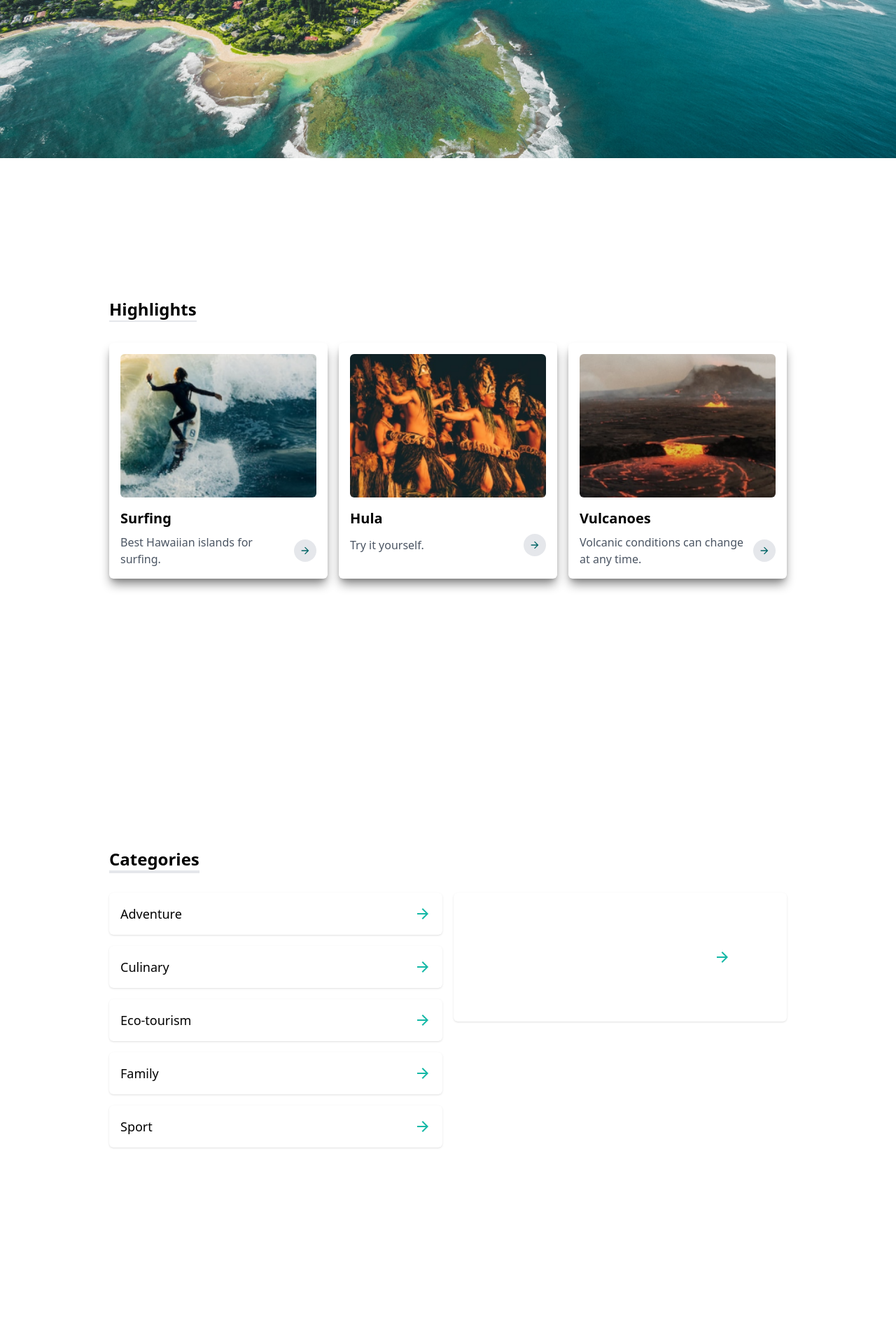
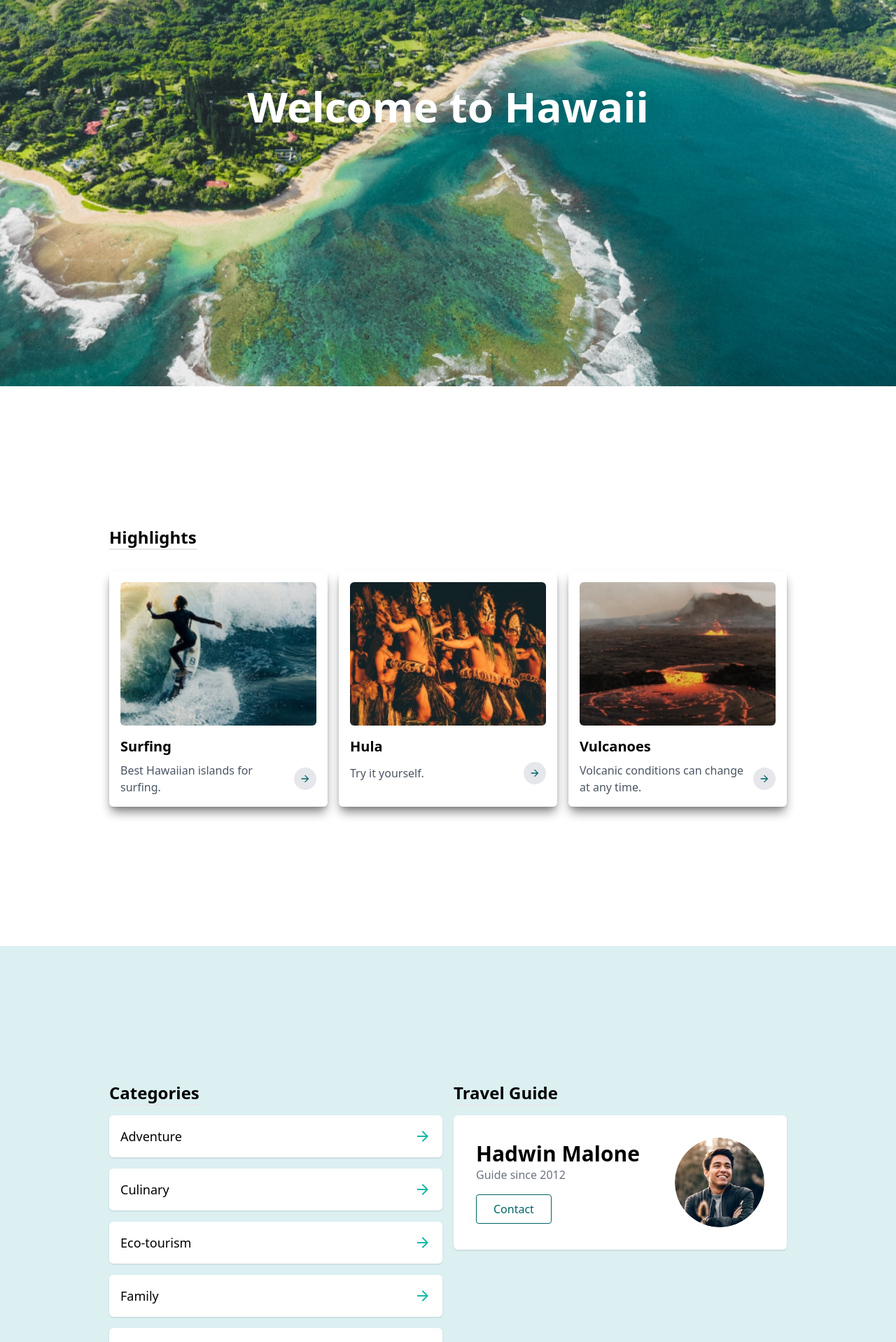
Before and after one commit to JavadAlip/SeclobTask, a React (Vite) app: page / in a window 1280 px wide. Shown: the part 320-2238 px from the top of the page at 70% size. Before the commit the page ends 2146 px from the top, so only its background shows below. Built offline with nearby package versions, Linux system fonts and the light colour scheme.

Commit message:
Components updated.

```diff
--- a/src/App.jsx
+++ b/src/App.jsx
@@ -2,6 +2,7 @@ import Navbar from './Components/Navbar';
 import Home from './Components/Home';
 import Highlights from './Components/Highlights';
 import Categories from './Components/Categories';
+import Footer from './Components/Footer';
 
 function App() {
   return (
@@ -10,43 +11,8 @@ function App() {
       <Home/>
       <Highlights/>
       <Categories/>
+      <Footer/>
     </div>
   )
 }
 export default App;
-
-// import { useState } from 'react'
-// import reactLogo from './assets/react.svg'
-// import viteLogo from '/vite.svg'
-// import './App.css'
-
-// function App() {
-//   const [count, setCount] = useState(0)
-
-//   return (
-//     <>
-//       <div>
-//         <a href="https://vitejs.dev" target="_blank">
-//           <img src={viteLogo} className="logo" alt="Vite logo" />
-//         </a>
-//         <a href="https://react.dev" target="_blank">
-//           <img src={reactLogo} className="logo react" alt="React logo" />
-//         </a>
-//       </div>
-//       <h1>Vite + React</h1>
-//       <div className="card">
-//         <button onClick={() => setCount((count) => count + 1)}>
-//           count is {count}
-//         </button>
-//         <p>
-//           Edit <code>src/App.jsx</code> and save to test HMR
-//         </p>
-//       </div>
-//       <p className="read-the-docs">
-//         Click on the Vite and React logos to learn more
-//       </p>
-//     </>
-//   )
-// }
-
-// export default App
--- a/src/Components/Categories.jsx
+++ b/src/Components/Categories.jsx
@@ -1,22 +1,22 @@
 import React from 'react';
-import { MdArrowForward } from 'react-icons/md'; // Arrow icon from react-icons
+import { MdArrowForward } from 'react-icons/md';
+import guideImg from '../assets/Ellipse 10.png'
 
 const categories = ['Adventure', 'Culinary', 'Eco-tourism', 'Family', 'Sport'];
 
 const Categories = () => {
     return (
-        <div name='projects' className='w-full md:h-screen mt-16 sm:mt-0'>
+        <div name='projects' className='w-full md:h-screen mt-16 sm:mt-0 bg-bgcategory'>
             <div className='max-w-[1000px] mx-auto flex flex-col h-full w-full p-4 justify-center'>
-                <div className='pb-8'>
-                    <p className='text-2xl inline border-b-4 hover:text-gray-400 font-bold'>Categories</p>
-                </div>
+                {/* Category Section */}
                 <div className='grid gap-4 md:grid-cols-2'>
+                    {/* Categories List */}
                     <div className="space-y-4">
+                        <h1 className='font-bold inline border-b-2 text-2xl'>Categories</h1>
                         {categories.map((category, index) => (
                             <div
                                 key={index}
-                                className="flex justify-between items-center bg-white p-4 rounded-md shadow hover:bg-gray-100 cursor-pointer"
-                            >
+                                className="flex justify-between items-center bg-white p-4 rounded-md shadow hover:bg-gray-100 cursor-pointer">
                                 <span className="text-lg font-medium">{category}</span>
                                 <span className="text-teal-500">
                                     <MdArrowForward size={24} />
@@ -24,12 +24,23 @@ const Categories = () => {
                             </div>
                         ))}
                     </div>
+
+                    {/* Travel Guide Section */}
                     <div className="space-y-4">
-                        <div className="flex justify-between items-center bg-white p-20 rounded-md shadow hover:bg-gray-100 cursor-pointer">
-                            <span className="text-lg font-medium"></span>
-                            <span className="text-teal-500">
-                                <MdArrowForward size={24} />
-                            </span>
+                        <h1 className="font-bold inline border-b-2 text-2xl">Travel Guide</h1>
+                        <div className="flex justify-between items-center bg-white p-8 rounded-md shadow hover:bg-gray-100 cursor-pointer">
+                            {/* Guide Information */}
+                            <div>
+                                <p className="text-3xl font-bold">Hadwin Malone</p>
+                                <p className="text-gray-500">Guide since 2012</p>
+                                <button className="mt-4 px-6 py-2 border border-primaryGreen text-primaryGreen rounded hover:bg-primaryGreen hover:text-white">
+                                    Contact
+                                </button>
+                            </div>
+                            {/* Guide Image */}
+                            <div>
+                                <img className="rounded-full w-32 h-32 object-cover" src={guideImg} alt="Guide" />
+                            </div>
                         </div>
                     </div>
                 </div>
--- a/src/Components/Footer.jsx
+++ b/src/Components/Footer.jsx
@@ -9,5 +9,4 @@ const Footer = () => {
     </div>
   )
 }
-
 export default Footer
--- a/src/Components/Home.jsx
+++ b/src/Components/Home.jsx
@@ -1,11 +1,15 @@
-import React from 'react'
+import React from 'react';
 import HomePage from '../assets/Image.png';
+
 const Home = () => {
   return (
-    <div className='w-full'>
-        <img src={HomePage} alt="" />
+    <div className="relative w-full h-screen">
+      <img src={HomePage} alt="Hawaii" className="w-full h-full object-cover" />
+      <div className="absolute top-1/2 left-1/2 transform -translate-x-1/2 -translate-y-1/2 text-white font-bold text-center">
+        <h1 className="text-6xl md:text-5xl lg:text-6xl">Welcome to Hawaii</h1>
+      </div>
     </div>
-  )
+  );
 }
 
-export default Home
+export default Home;
--- a/src/Components/Navbar.jsx
+++ b/src/Components/Navbar.jsx
@@ -1,9 +1,9 @@
 import React, { useState } from "react";
+import { HiMenu, HiX } from "react-icons/hi";
 import Logo from '../assets/aloha.png';
 
 const Navbar = () => {
   const [isOpen, setIsOpen] = useState(false);
-
   const toggleMenu = () => {
     setIsOpen(!isOpen);
   };
@@ -11,31 +11,21 @@ const Navbar = () => {
   return (
     <nav className="bg-white">
       <div className="container mx-auto flex justify-between items-center p-4">
-        {/* Logo */}
         <div>
-        <img src={Logo} alt="" style={{ width: '50px', height: '25px', cursor: 'pointer' }} />
+          <img src={Logo} alt="" style={{ width: '50px', height: '25px', cursor: 'pointer' }} />
         </div>
 
-        {/* Hamburger Icon for Mobile */}
+        {/* Icon for Mobile */}
         <div className="md:hidden">
           <button
             onClick={toggleMenu}
             className="text-primaryGreen focus:outline-none"
           >
-            <svg
-              className="w-6 h-6"
-              fill="none"
-              stroke="currentColor"
-              viewBox="0 0 24 24"
-              xmlns="http://www.w3.org/2000/svg"
-            >
-              <path
-                strokeLinecap="round"
-                strokeLinejoin="round"
-                strokeWidth="2"
-                d={isOpen ? "M6 18L18 6M6 6l12 12" : "M4 6h16M4 12h16m-7 6h7"}
-              ></path>
-            </svg>
+            {isOpen ? (
+              <HiX className="w-6 h-6" /> // Close icon when menu is open
+            ) : (
+              <HiMenu className="w-6 h-6" /> // Hamburger icon when menu is closed
+            )}
           </button>
         </div>
 
```
